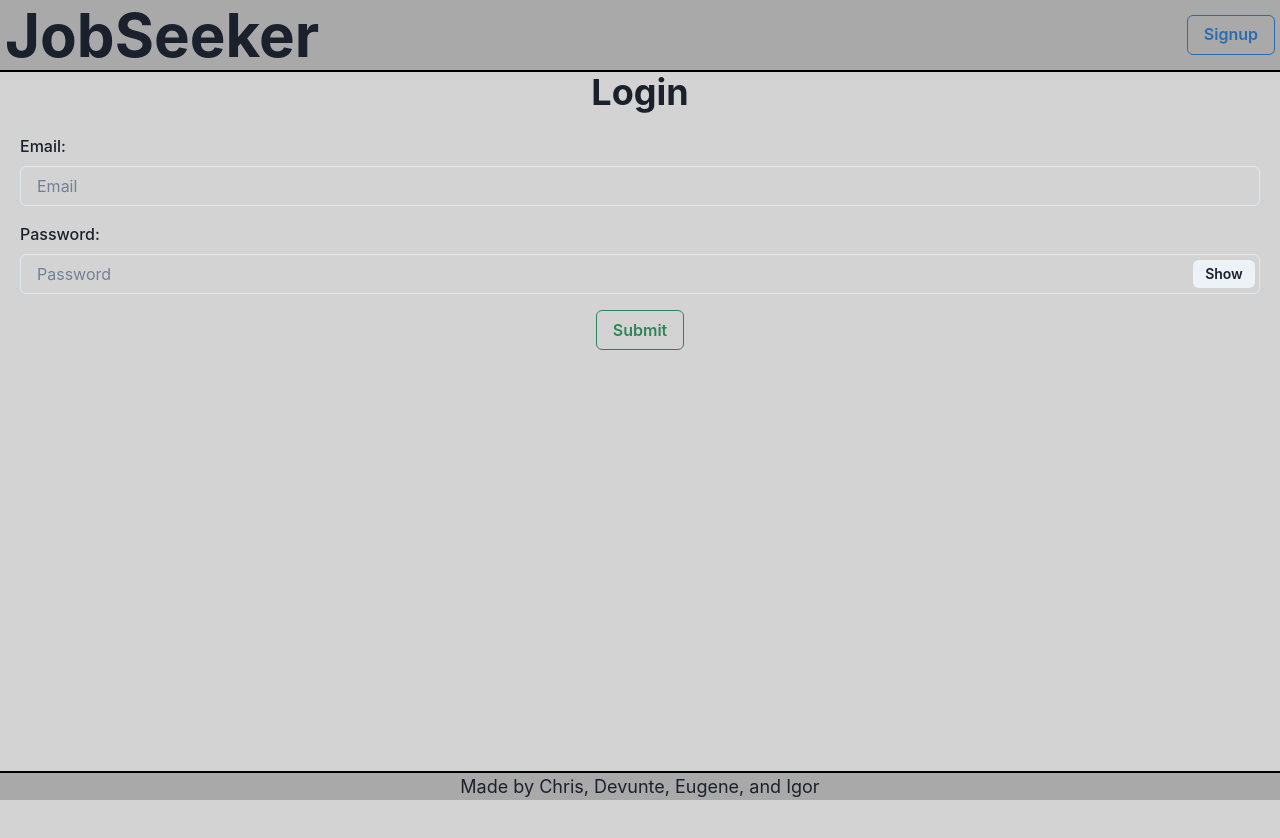
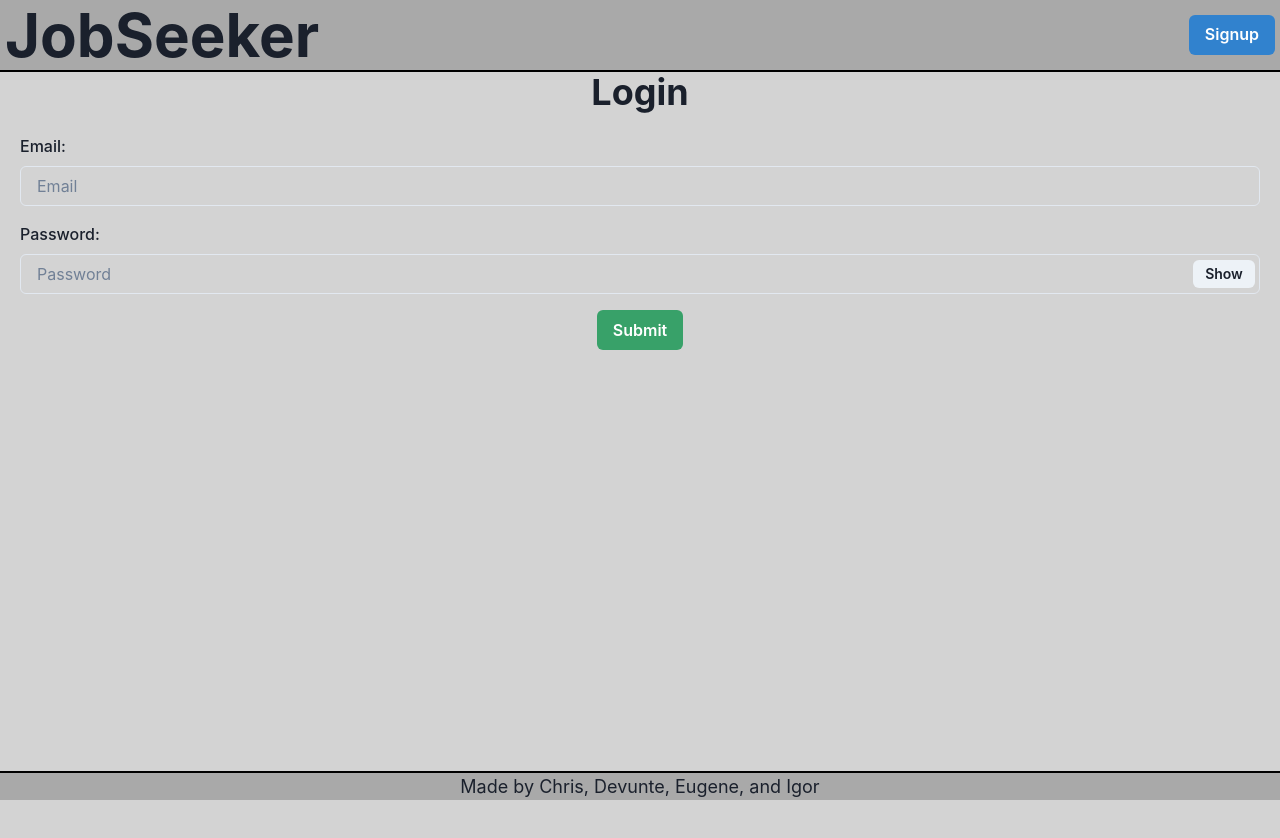
Before and after one commit to UltimaVanguard/the-job-seeker, a React (Vite) app in the folder client/: page / in a window 1280 px wide. Shown: the top 838 px of the page. Built offline with nearby package versions, Linux system fonts and the light colour scheme.

Commit message:
made some small styling changes

```diff
--- a/client/src/components/Header/index.jsx
+++ b/client/src/components/Header/index.jsx
@@ -2,7 +2,7 @@ import { useState } from 'react';
 import { Link } from 'react-router-dom';
 
 import Auth from '../../utils/auth';
-import { Heading, Button, Flex, Box, Spacer } from '@chakra-ui/react';
+import { Heading, Button, Flex, Box, Spacer, ButtonGroup } from '@chakra-ui/react';
 
 const Header = ({ loginState, setLoginState}) => {
     const logout = (event) => {
@@ -30,22 +30,26 @@ const Header = ({ loginState, setLoginState}) => {
                     {/* if they're logged in, changes what is accessible on the header */}
                     {Auth.loggedIn() ? (
                         <>
-                            <Link to='/me'>
-                                My Profile
-                            </Link>
-                            <Button colorScheme='red' variant='outline' onClick={logout}>
-                                Logout
-                            </Button>
+                            <ButtonGroup>
+                                <Button colorScheme='blue'>
+                                <Link to='/me'>
+                                    My Profile
+                                </Link>
+                                </Button>
+                                <Button colorScheme='red' onClick={logout}>
+                                    Logout
+                                </Button>
+                            </ButtonGroup>
                         </>
                     ) : (
                         <>
                             {/* Changes button text to Signup/Login */}
                             {loginState ? (
-                                <Button colorScheme='blue' variant='outline' onClick={handleClick}>
+                                <Button colorScheme='blue' onClick={handleClick}>
                                     Signup
                                 </Button>
                             ) : (
-                                <Button colorScheme='blue' variant='outline' onClick={handleClick}>
+                                <Button colorScheme='blue' onClick={handleClick}>
                                     Login
                                 </Button>
                             )}
--- a/client/src/components/LoginForm/index.jsx
+++ b/client/src/components/LoginForm/index.jsx
@@ -33,7 +33,7 @@ const LoginForm = ({logState, handleChange, handleLoginSubmit, show, handleClick
                         </InputRightElement>
                     </InputGroup>
                 </FormControl>
-                <Button colorScheme='green' variant='outline' type='submit'>
+                <Button colorScheme='green' type='submit'>
                     Submit
                 </Button>
             </VStack>
--- a/client/src/components/SignupForm/index.jsx
+++ b/client/src/components/SignupForm/index.jsx
@@ -69,7 +69,7 @@ const SignupForm = ({signupState, handleChange, handleSignupSubmit, selected, sh
                         <option value='JOB_SEEKER'>Job Seeker</option>
                     </Select>
                 </FormControl>
-                <Button colorScheme='green' variant='outline' type='submit'>
+                <Button colorScheme='green' type='submit'>
                     Submit
                 </Button>
             </VStack>
```
